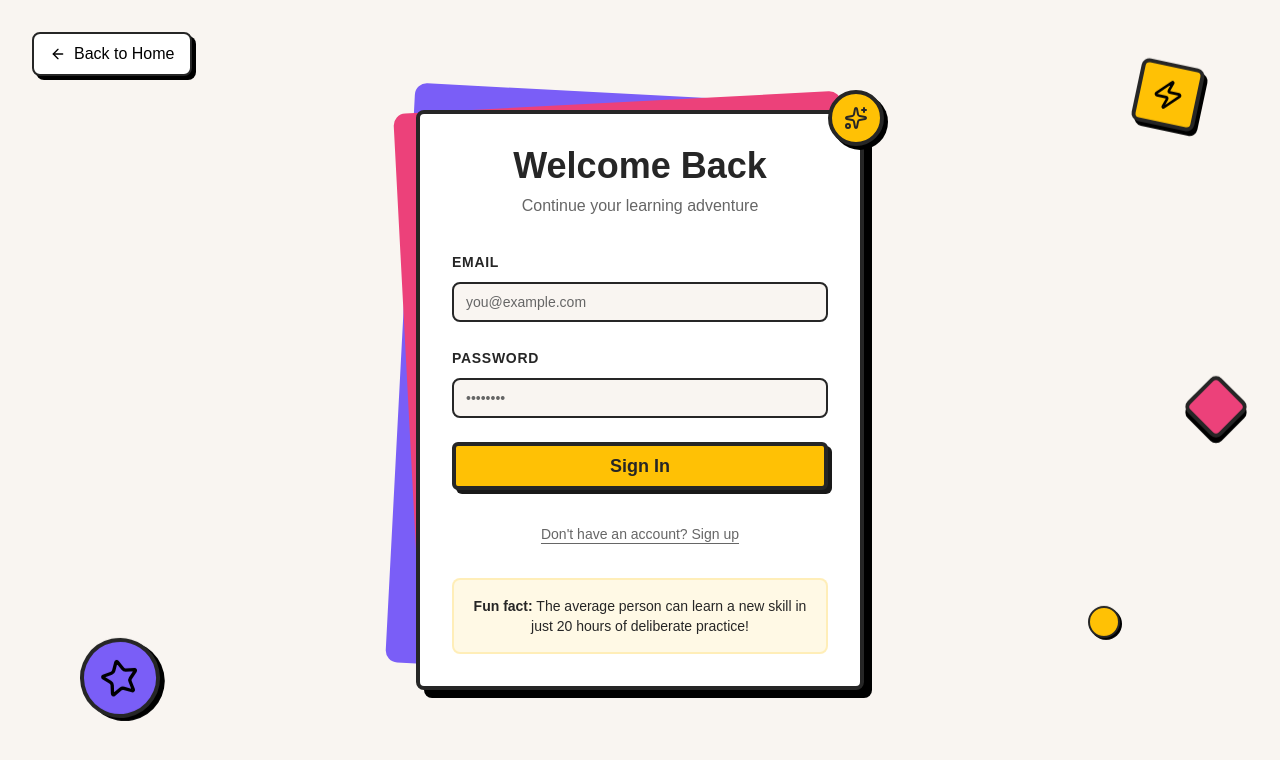
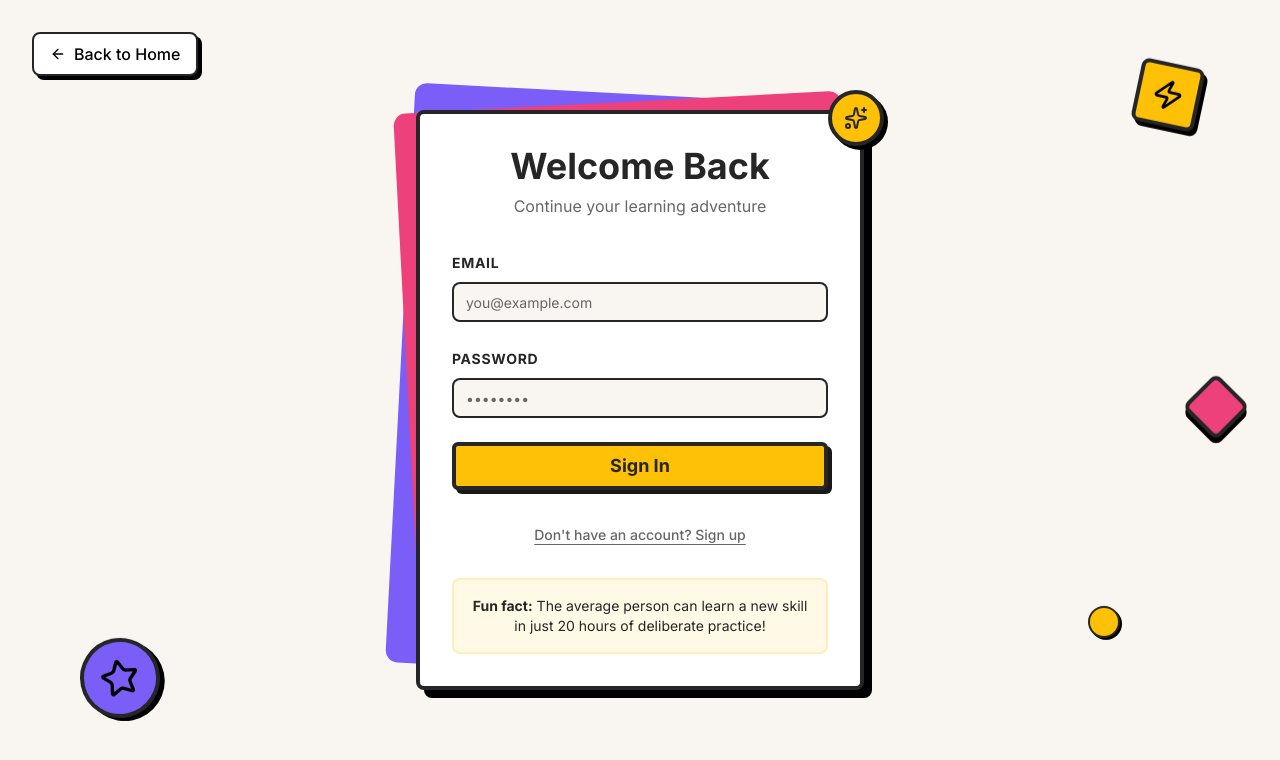
Before and after one commit to Tetraslam/onemonth-dev, a React (Vite) app in the folder frontend/: page /auth in a window 1280 px wide. Shown: the top 760 px of the page. Built offline with nearby package versions, Linux system fonts and the light colour scheme; no server answers.

Commit message:
changed fonts

```diff
--- a/frontend/index.html
+++ b/frontend/index.html
@@ -4,6 +4,11 @@
     <meta charset="UTF-8" />
     <link rel="icon" type="image/svg+xml" href="/vite.svg" />
     <meta name="viewport" content="width=device-width, initial-scale=1.0" />
+
+    <!-- Google Fonts -->
+    <link rel="preconnect" href="https://fonts.googleapis.com">
+    <link rel="preconnect" href="https://fonts.gstatic.com" crossorigin>
+    <link href="https://fonts.googleapis.com/css2?family=Outfit:wght@400;500;600;700;800;900&family=Inter:wght@400;500;600;700;800;900&display=swap" rel="stylesheet">
 
     <!-- Primary Meta Tags -->
     <title>onemonth.dev - Master Any Subject in 30 Days with AI</title>
--- a/frontend/src/index.css
+++ b/frontend/src/index.css
@@ -92,5 +92,35 @@
 }
 
 body {
-  font-family: 'Space Grotesk', sans-serif;
+  font-family: 'Inter', sans-serif;
 }
+
+/* Apply Outfit to all headings and font-black elements */
+h1, h2, h3, h4, h5, h6,
+.font-black {
+  font-family: 'Outfit', sans-serif;
+}
+
+/* Specific font weights for different heading levels */
+h1, .text-6xl, .text-5xl, .text-4xl {
+  font-weight: 900;
+}
+
+h2, .text-3xl, .text-2xl {
+  font-weight: 800;
+}
+
+h3, h4, .text-xl, .text-lg {
+  font-weight: 700;
+}
+
+/* Override font-bold to use Inter with proper weight */
+.font-bold {
+  font-family: 'Inter', sans-serif;
+  font-weight: 700;
+}
+
+/* Ensure font-black class uses maximum weight */
+.font-black {
+  font-weight: 900;
+}
--- a/frontend/tailwind.config.js
+++ b/frontend/tailwind.config.js
@@ -7,7 +7,8 @@ export default {
   theme: {
     extend: {
       fontFamily: {
-        sans: ['Space Grotesk', 'system-ui', '-apple-system', 'sans-serif'],
+        sans: ['Inter', 'system-ui', '-apple-system', 'sans-serif'],
+        display: ['Outfit', 'system-ui', '-apple-system', 'sans-serif'],
       },
       colors: {
         border: "hsl(var(--border))",
```
